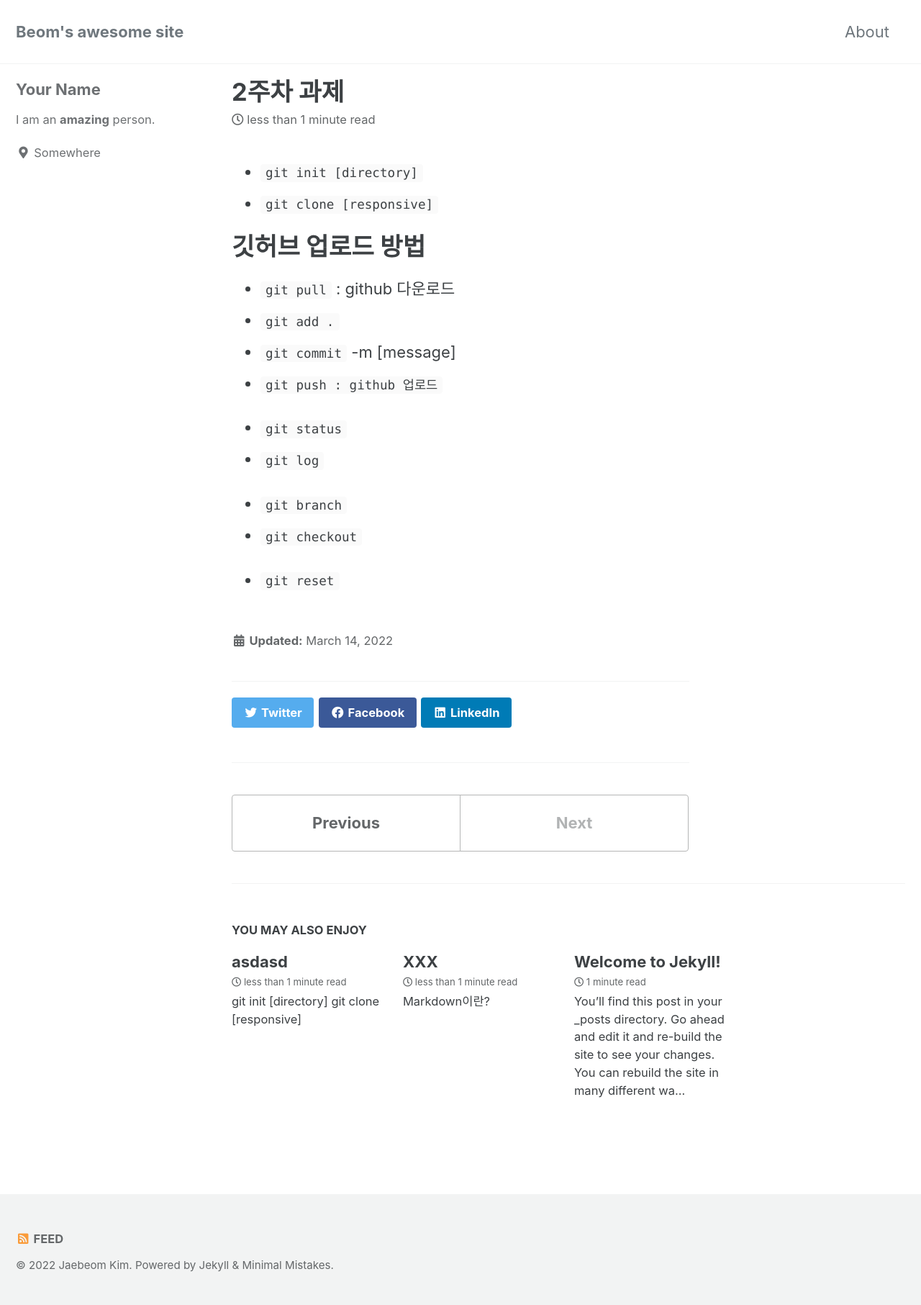
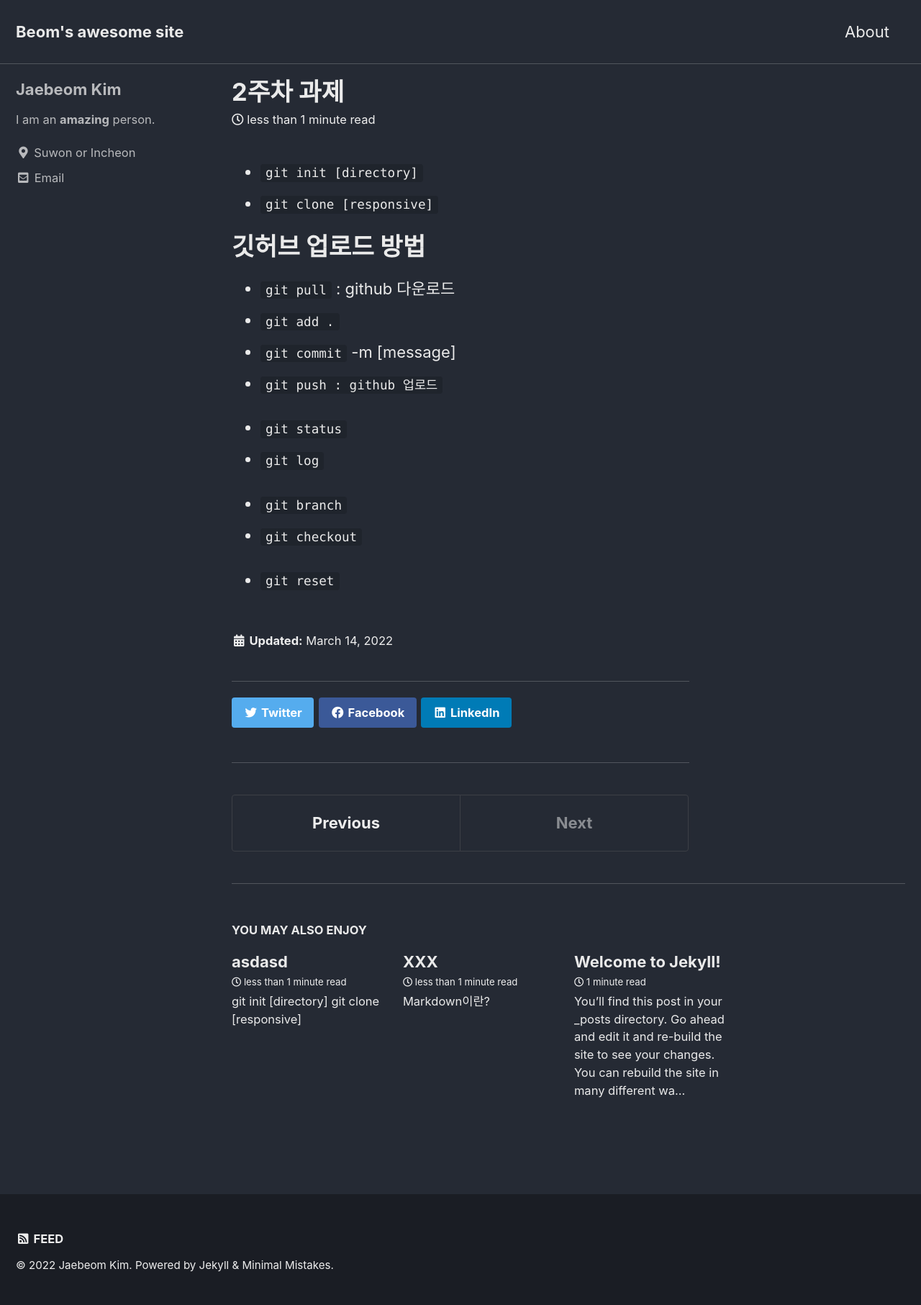
Before and after one commit to jaebeom02/jaebeom02.github.io, a Jekyll site: the page built from _posts/2022-03-14-second week's assignment.md, in a window 1280 px wide. Shown: the whole page at 72% size. Built offline with Jekyll 4.4.1, drawn with Linux system fonts in a browser that asks for light colours; cached includes are drawn as plain includes.

Commit message:
mmistake theme applied

```diff
--- a/_config.yml
+++ b/_config.yml
@@ -12,7 +12,7 @@
 
 # theme                  : "minimal-mistakes-jekyll"
 # remote_theme           : "mmistakes/minimal-mistakes"
-minimal_mistakes_skin    : "default" # "air", "aqua", "contrast", "dark", "dirt", "neon", "mint", "plum", "sunrise"
+minimal_mistakes_skin    : "dark" # "air", "aqua", "contrast", "dark", "dirt", "neon", "mint", "plum", "sunrise"
 
 # Site Settings
 locale                   : "en-Korea"
@@ -102,11 +102,11 @@
 
 # Site Author
 author:
-  name             : "Your Name"
+  name             : "Jaebeom Kim"
   avatar           : # path of avatar image, e.g. "/assets/images/bio-photo.jpg"
   bio              : "I am an **amazing** person."
-  location         : "Somewhere"
-  email            :
+  location         : "Suwon or Incheon"
+  email            : gsxxx007@naver.com
   links:
     - label: "Email"
       icon: "fas fa-fw fa-envelope-square"
```
